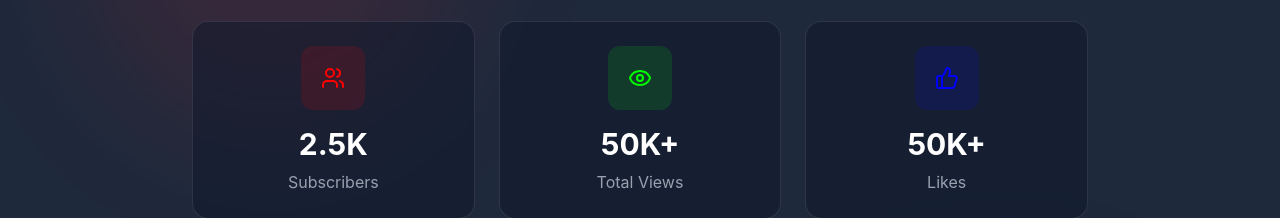
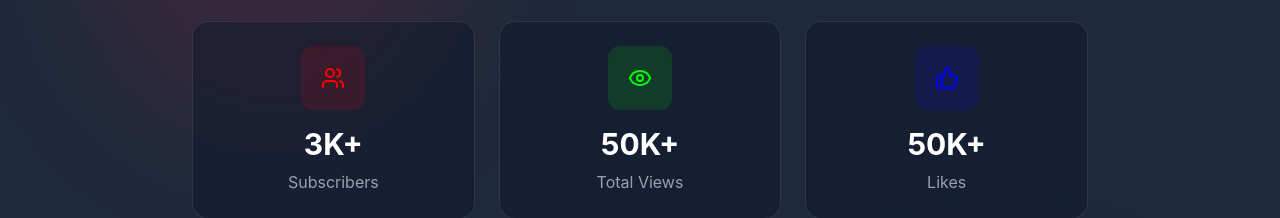
Before and after one commit to Amit9031/Portfolio, a React (Vite) app: page / in a window 1280 px wide. Shown: the part 7060-7278 px from the top of the page. Built offline with nearby package versions, Linux system fonts and the light colour scheme.

Commit message:
Update YouTube subscriber count to 3K+

```diff
--- a/src/components/Entertainment.jsx
+++ b/src/components/Entertainment.jsx
@@ -4,7 +4,7 @@ import { Youtube, Play, Users, Eye, ThumbsUp } from 'lucide-react';
 
 const Entertainment = () => {
     const channelStats = [
-        { icon: <Users size={24} />, label: 'Subscribers', value: '2.5K', color: '#FF0000' },
+        { icon: <Users size={24} />, label: 'Subscribers', value: '3K+', color: '#FF0000' },
         { icon: <Eye size={24} />, label: 'Total Views', value: '50K+', color: '#00FF00' },
         { icon: <ThumbsUp size={24} />, label: 'Likes', value: '50K+', color: '#0000FF' },
     ];
```
